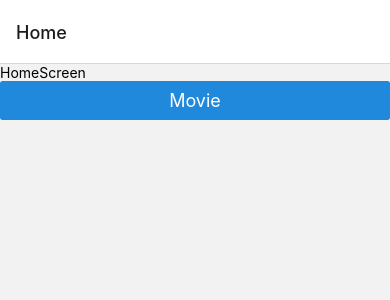
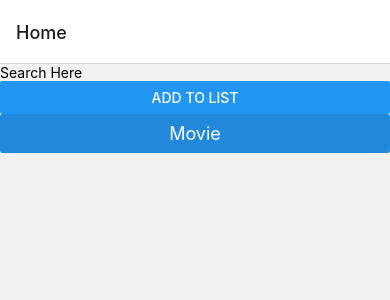
Before and after one commit to mayuces/React-native-movies-fetch, a React Native app: screen /Home in a window 390 px wide. Shown: the top 300 px of the page. Built offline with nearby package versions, Linux system fonts and the light colour scheme.

Commit message:
search function implemented

```diff
--- /dev/null
+++ b/api.js
@@ -0,0 +1,10 @@
+const API_URL = "https://www.omdbapi.com/?apikey=d049b4a";
+
+export function getMovie(query) {
+  return fetch(`${API_URL}&t=${query}`)
+    .then((res) => res.json())
+    .catch(() => ({
+      Response: "False",
+      Error: "unexpected error",
+    }));
+}
--- /dev/null
+++ b/components/FindMovie.js
@@ -0,0 +1,80 @@
+import {
+  Button,
+  FlatList,
+  SafeAreaView,
+  StyleSheet,
+  Text,
+  TextInput,
+  View,
+} from "react-native";
+import React, { useState } from "react";
+import { getMovie } from "../api";
+
+const FindMovie = ({ onAdd }) => {
+  const [query, setQuery] = useState("");
+  const [movie, setMovie] = useState(null);
+  const [error, setError] = useState("");
+  const [isLoading, setIsLoading] = useState(false);
+
+  const handleQuery = (text) => {
+    setQuery(text);
+    setError("");
+  };
+
+  const onAddMovie = (newMovie) => {
+    onAdd(newMovie);
+    setQuery("");
+    setMovie(null);
+  };
+
+  const handleSubmit = async () => {
+    setIsLoading(true);
+    const data = await getMovie(query);
+
+    setIsLoading(false);
+
+    if ("Error" in data) {
+      setError(data.Error);
+    } else {
+      const loadedMovie = {
+        title: data.Title,
+        description: data.Plot,
+        imgUrl:
+          data.Poster === "N/A"
+            ? "https://via.placeholder.com/360x270.png?text=no%20preview"
+            : data.Poster,
+        imdbId: data.imdbID,
+        imdbUrl: `https://www.imdb.com/title/${data.imdbID}`,
+      };
+
+      console.log(loadedMovie);
+      setMovie(loadedMovie);
+    }
+  };
+
+  return (
+    <SafeAreaView style={{ flex: 1 }}>
+      <View style={styles.container}>
+        <TextInput
+          style={styles.textInputStyle}
+          onChangeText={(text) => handleQuery(text)}
+          value={query}
+          underlineColorAndroid="transparent"
+          placeholder="Search Here"
+        />
+        <Button onPress={handleSubmit} title="Add to list" />
+
+        {/* <FlatList
+          data={filteredDataSource}
+          keyExtractor={(item, index) => index.toString()}
+          ItemSeparatorComponent={ItemSeparatorView}
+          renderItem={ItemView}
+        /> */}
+      </View>
+    </SafeAreaView>
+  );
+};
+
+export default FindMovie;
+
+const styles = StyleSheet.create({});
--- a/pages/HomeScreen.js
+++ b/pages/HomeScreen.js
@@ -1,11 +1,26 @@
-import React from "react";
+import React, { useState } from "react";
 import { StyleSheet, Text, View } from "react-native";
 import { Image, Input, Button } from "@rneui/base";
+import FindMovie from "../components/FindMovie";
 
 const HomeScreen = ({ navigation }) => {
+  const [movies, setMovies] = useState([]);
+
+  const addMovie = (newMovie) => {
+    if (movies.find((movie) => movie.imdbId === newMovie.imdbId)) {
+      return;
+    }
+
+    const newMovieList = [...movies];
+
+    setMovies([...newMovieList, newMovie]);
+  };
+
   return (
     <View>
-      <Text>HomeScreen</Text>
+      <View>
+        <FindMovie onAdd={addMovie} />
+      </View>
       <Button onPress={() => navigation.navigate("Movie")} title="Movie" />
     </View>
   );
```
